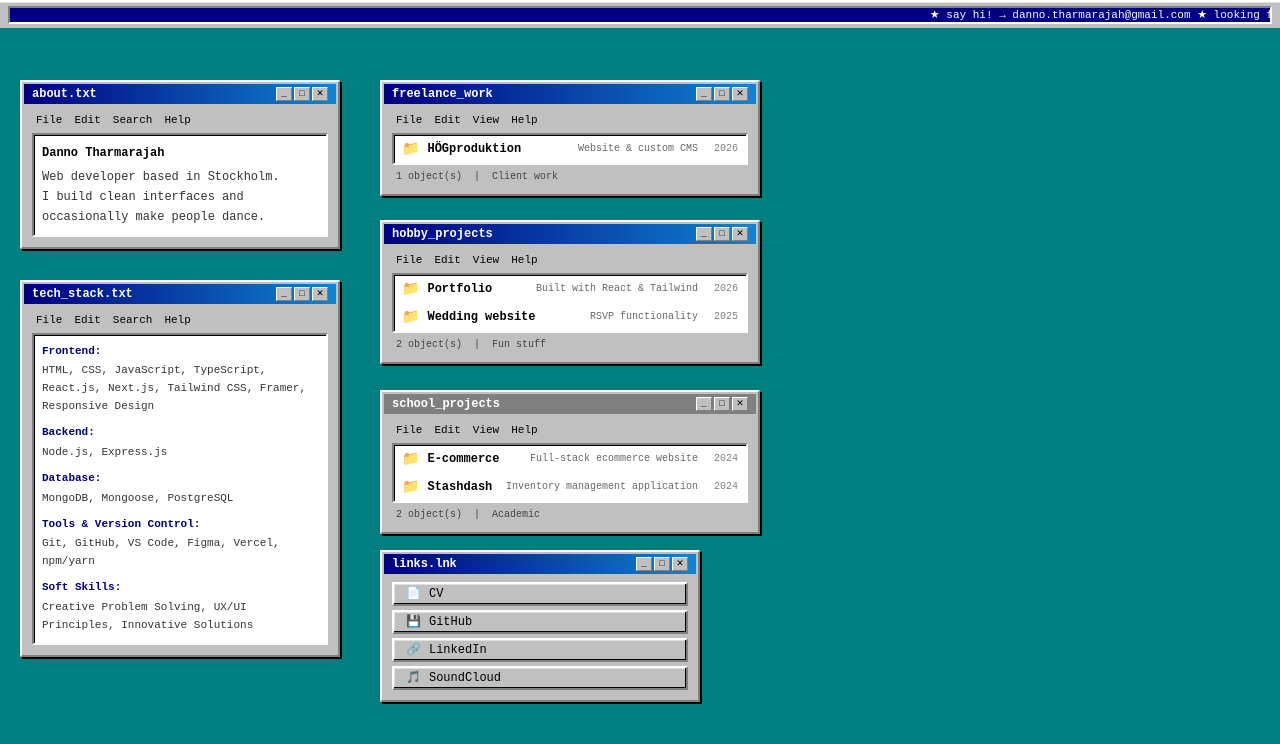
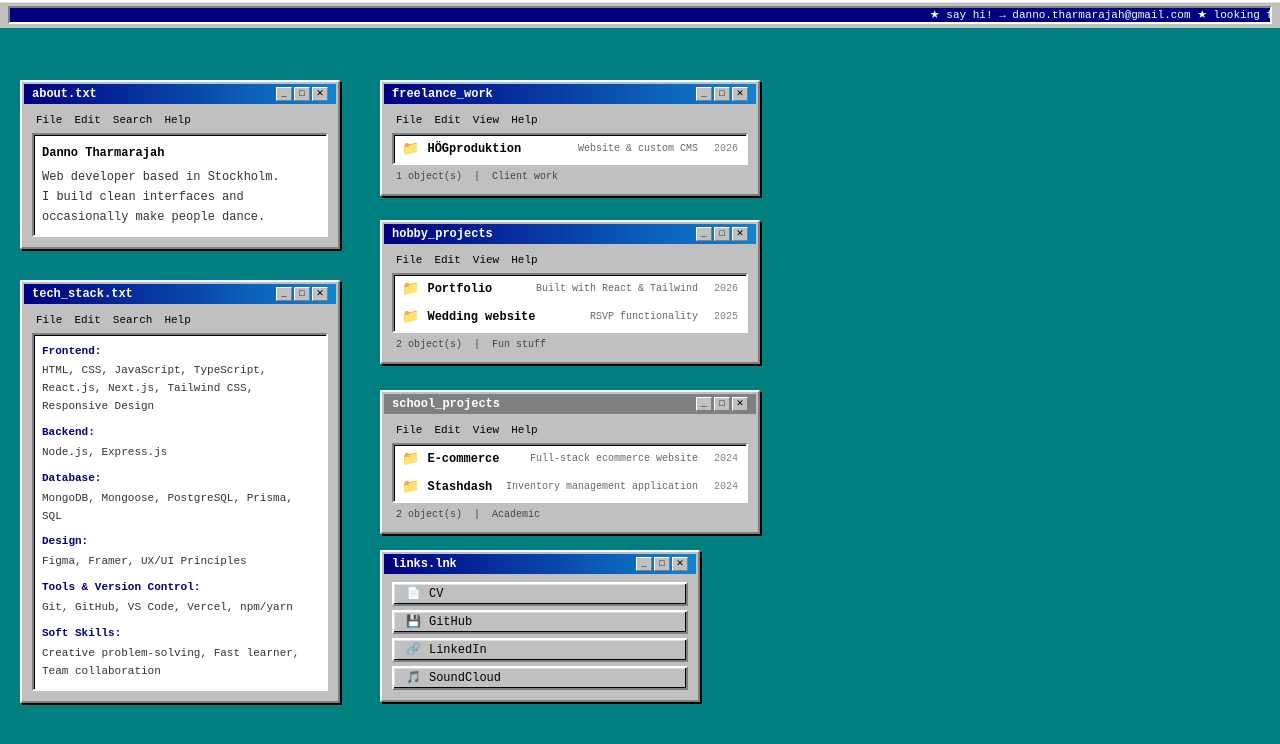
Before and after one commit to dieseldanno/portfolio-new, a React (Vite) app: page / in a window 1280 px wide. Shown: the top 744 px of the page. Built offline with nearby package versions, Linux system fonts and the light colour scheme.

Commit message:
add more techstack

```diff
--- a/src/data.ts
+++ b/src/data.ts
@@ -68,22 +68,15 @@ export const techstack = {
     "React.js",
     "Next.js",
     "Tailwind CSS",
-    "Framer",
     "Responsive Design",
   ],
   Backend: ["Node.js", "Express.js"],
-  Database: ["MongoDB", "Mongoose", "PostgreSQL"],
-  "Tools & Version Control": [
-    "Git",
-    "GitHub",
-    "VS Code",
-    "Figma",
-    "Vercel",
-    "npm/yarn",
-  ],
+  Database: ["MongoDB", "Mongoose", "PostgreSQL", "Prisma", "SQL"],
+  Design: ["Figma", "Framer", "UX/UI Principles"],
+  "Tools & Version Control": ["Git", "GitHub", "VS Code", "Vercel", "npm/yarn"],
   "Soft Skills": [
-    "Creative Problem Solving",
-    "UX/UI Principles",
-    "Innovative Solutions",
+    "Creative problem-solving",
+    "Fast learner",
+    "Team collaboration",
   ],
 };
```
